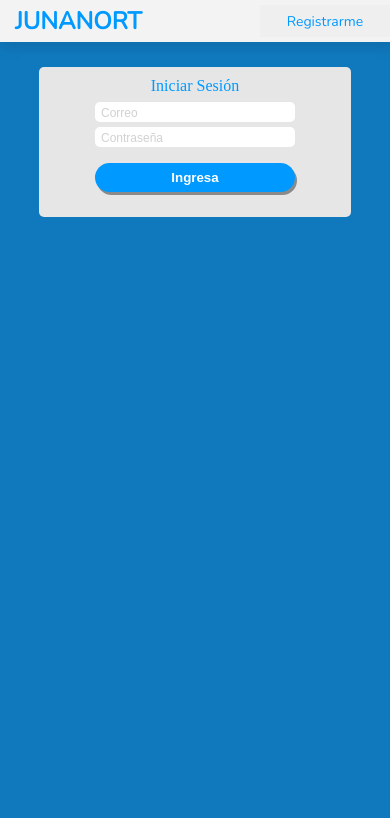
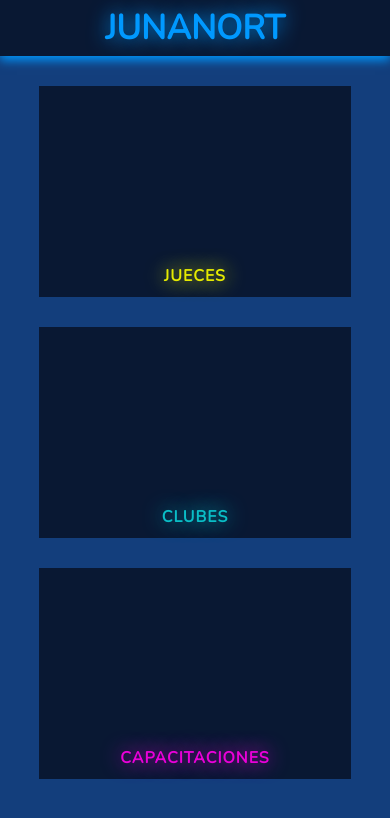
Before and after one commit to AndresMiraQ/junanort, a plain HTML site: page index.html in a window 390 px wide. Drawn offline with nearby package versions, Linux system fonts and the light colour scheme; files whose address does not match are found by name.

Commit message:
Cambios iniciales

```diff
--- a/index.html
+++ b/index.html
@@ -11,15 +11,16 @@
 <body>
     <header>
         <h1>JUNANORT</h1>
-        <input type="button" value="Registrarme">
     </header>
     <section id="sesion">
         <p id="sesionText">Iniciar Sesión</p>
-
         <input id="sesionUser" placeholder="Correo" type="text">
         <input id="sesionPassword" placeholder="Contraseña" type="text">
         <button id="sesionButton">Ingresa</button>
     </section>
+    <section class="sections" id="sectionJudges">JUECES</section>
+    <section class="sections" id="sectionClubs">CLUBES</section>
+    <section class="sections" id="sectionlearning">CAPACITACIONES</section>
     <script src="app.js"></script>
 </body>
 </html>
--- a/scss/style.scss
+++ b/scss/style.scss
@@ -3,38 +3,62 @@
         margin: 0;
         padding: 0;
         box-sizing: border-box;
+        font-family: 'Nunito', sans-serif;
     }
     body{
         display: grid;
         text-decoration: none;
-        background-color: #1079be;
+        background-color: #133E7C;
         header{
             z-index: 999;
             padding-top: 5px;
             padding-bottom: 5px;
-            display: grid;
-            grid-template-columns: 4fr 2fr;
-            background-color: rgb(243, 243, 243);
-            box-shadow: 3px 3px 13px 3px rgba($color: #000000, $alpha: 0.1);
+            background: #091833;
+            box-shadow: 0px 4px 10px #0099FF;
+            text-align: center;
             h1{
                 font-family: 'Nunito', sans-serif;
                 color: #0099ff;
                 margin: 0;
                 padding: 0;
-                margin-left: 15px;
-                font-size: 24px;
+                font-size: 34px;
+                text-shadow: 0px 0px 20px #0099ff;
             };
-            input{
+        }
+        .sections{
+            display: flex;
+            margin: auto;
+            margin-top: 30px;
+            height: 25vh;
+            max-height: 30vh;
+            width: 90vw;
+            max-width: 80vw;
+            background-color: #091833;
+            text-align: center;
+            flex-direction: column;
+            justify-content: flex-end;
+            padding-bottom: 10px;
+            font-weight: 600;
+            letter-spacing: 1px;
+        }
 
-                color: #0099ff;
-                font-family: 'Nunito', sans-serif;
-                font-weight: 400;
-                border: none;
-                font-size: 14px;
-            }
+        #sectionJudges{
+            color: #E5EA00;
+            text-shadow: 0px 0px 20px #E5EA00;
         }
+
+        #sectionClubs{
+            color: #0ABDC6;
+            text-shadow: 0px 0px 20px #0ABDC6;
+        }
+
+        #sectionlearning{
+            color: #EA00D9;
+            text-shadow: 0px 0px 20px #EA00D9;
+        }
+
         #sesion {
-            display: grid;
+            display: none;
             grid-template-rows: 20px 25px 25px 1fr;
             margin: auto;
             margin-top: 25px;
@@ -83,7 +107,6 @@
                 font-weight: 600;
                 border: none;
                 box-shadow: 2px 3px  rgba($color: #000000, $alpha: 0.4);
-
             }
         }
     }
```
Also changed, not shown: scss/style.css, 1 other file.
